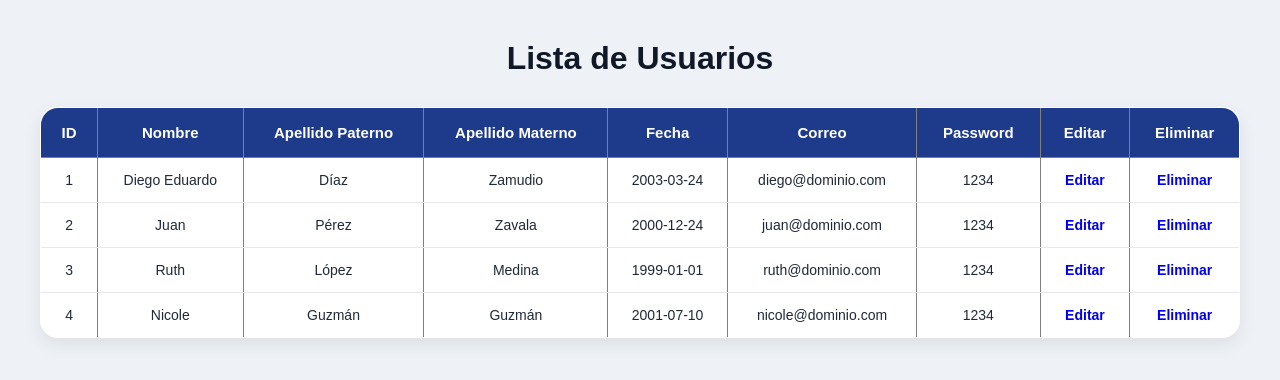
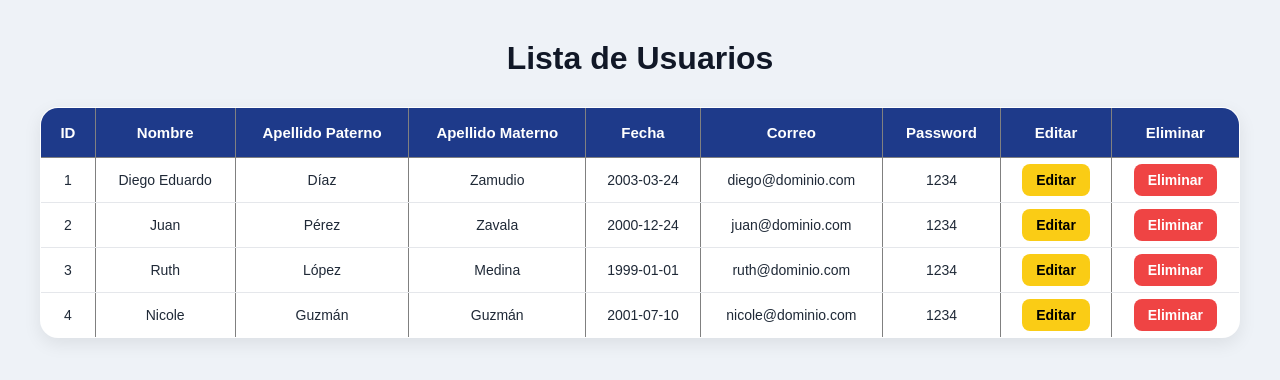
Before and after one commit to DiegoDZ243/Proyecto-Web, a PHP site: page /mostrar.php in a window 1280 px wide. Shown: the top 380 px of the page. Run offline with PHP 8.4, Linux system fonts and the light colour scheme; data comes from the database, SQL or seed files in the repository.

Commit message:
Update mostrar.php

```diff
--- a/usuarios/mostrar.php
+++ b/usuarios/mostrar.php
@@ -50,15 +50,15 @@ while($row = $NewConn->GetRows($result)){
     echo "<td>".$row[5]."</td>";
     echo "<td>".$row[6]."</td>";
     echo "<td>
-    <a href='editar.php?id=".$row[0]."'>
-    Editar
-    </a>
+        <a class='editar' href='editar.php?id=".$row[0]."'>
+        Editar
+        </a>
     </td>";
 
     echo "<td>
-    <a href='eliminar.php?id=".$row[0]."'>
-    Eliminar
-    </a>
+        <a class='eliminar' href='eliminar.php?id=".$row[0]."'>
+        Eliminar
+        </a>
     </td>";
 
     echo "</tr>";
```
